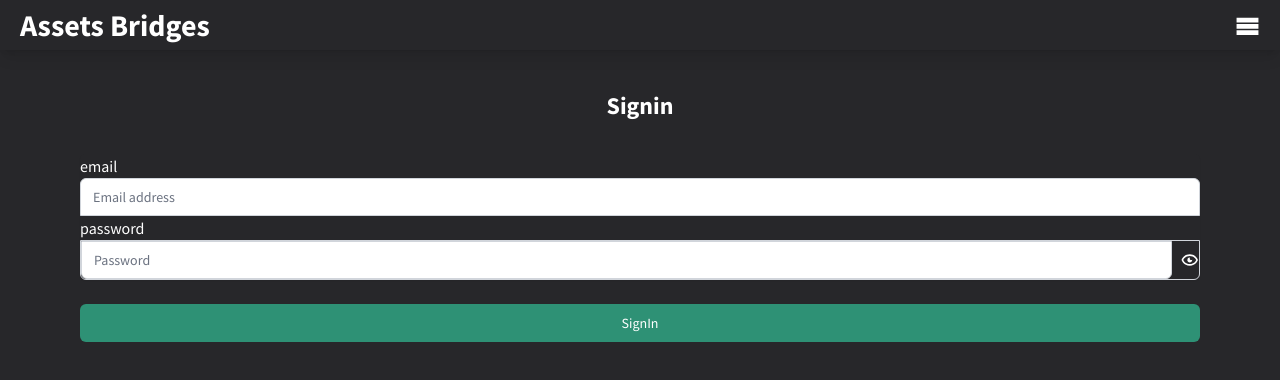
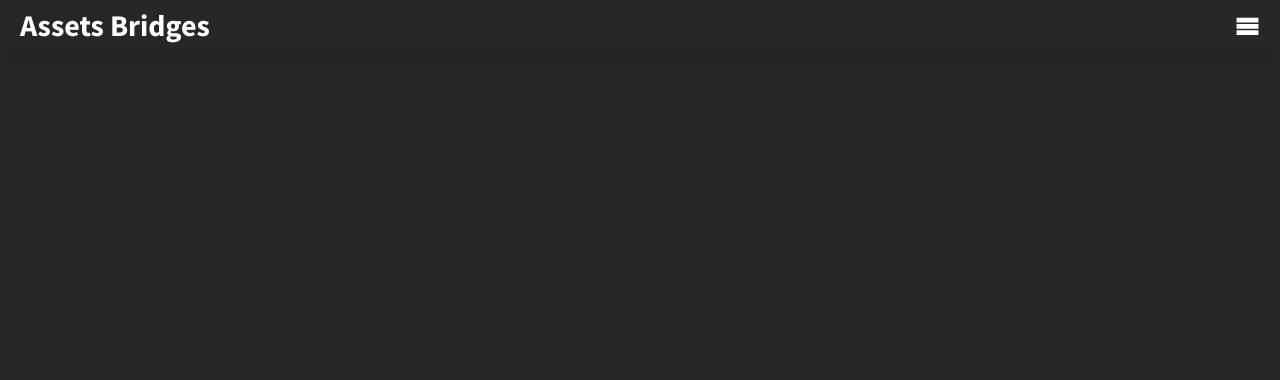
Before and after one commit to MahmoudAlMoukhtar/assets_bridges, a React (Create React App) app in the folder admin/: page /admin/changePassword in a window 1280 px wide. Before the commit this address led to /admin/auth. Shown: the top 380 px of the page. Built offline with nearby package versions, Linux system fonts and the light colour scheme; the HTML template or start-up script is replaced by a standard one.

Commit message:
remove privaitRoute

```diff
--- a/admin/package.json
+++ b/admin/package.json
@@ -2,7 +2,7 @@
   "name": "assetsbridges",
   "version": "0.1.0",
   "private": true,
-
+  "homepage": "https://assetsbridges.com/admin/auth",
   "dependencies": {
     "@material-ui/core": "^4.11.4",
     "@material-ui/data-grid": "^4.0.0-alpha.29",
--- a/admin/src/App.js
+++ b/admin/src/App.js
@@ -10,9 +10,9 @@ import NavbarModal from "./components/NavModal";
 import {useState} from "react";
 import ServicesRequests from "./pages/servicesRequests/ServicesRequest";
 import Request from "./pages/servicesRequests/Request";
-import Auth from "./pages/auth/Auth";
+//import Auth from "./pages/auth/Auth";
 import PrivaitRoute from "./components/PrivaitRoute";
-import ChangePassword from "./pages/ChangePassword/ChangePassword";
+//import ChangePassword from "./pages/ChangePassword/ChangePassword";
 
 function App() {
   const [theme, selectTheme] = useState("black");
@@ -67,14 +67,6 @@ function App() {
               <Message />
             </PrivaitRoute>
           </Route>
-          <Route path="/admin/auth" exact>
-            <Auth />
-          </Route>
-          <Route path="/admin/changePassword" exact>
-            <PrivaitRoute>
-              <ChangePassword setNavBarModal={setNavBarModal} />
-            </PrivaitRoute>
-          </Route>
         </Switch>
         <ToastContainer />
       </div>
```
